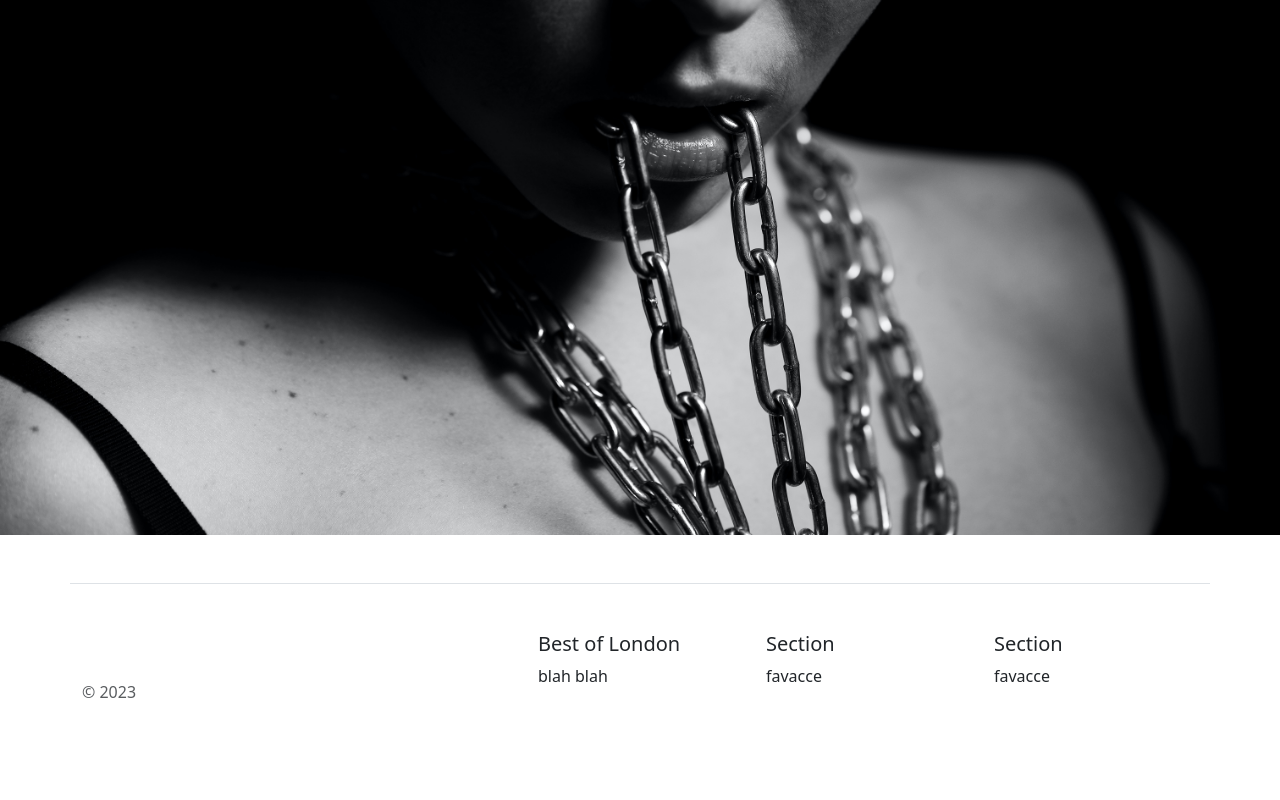
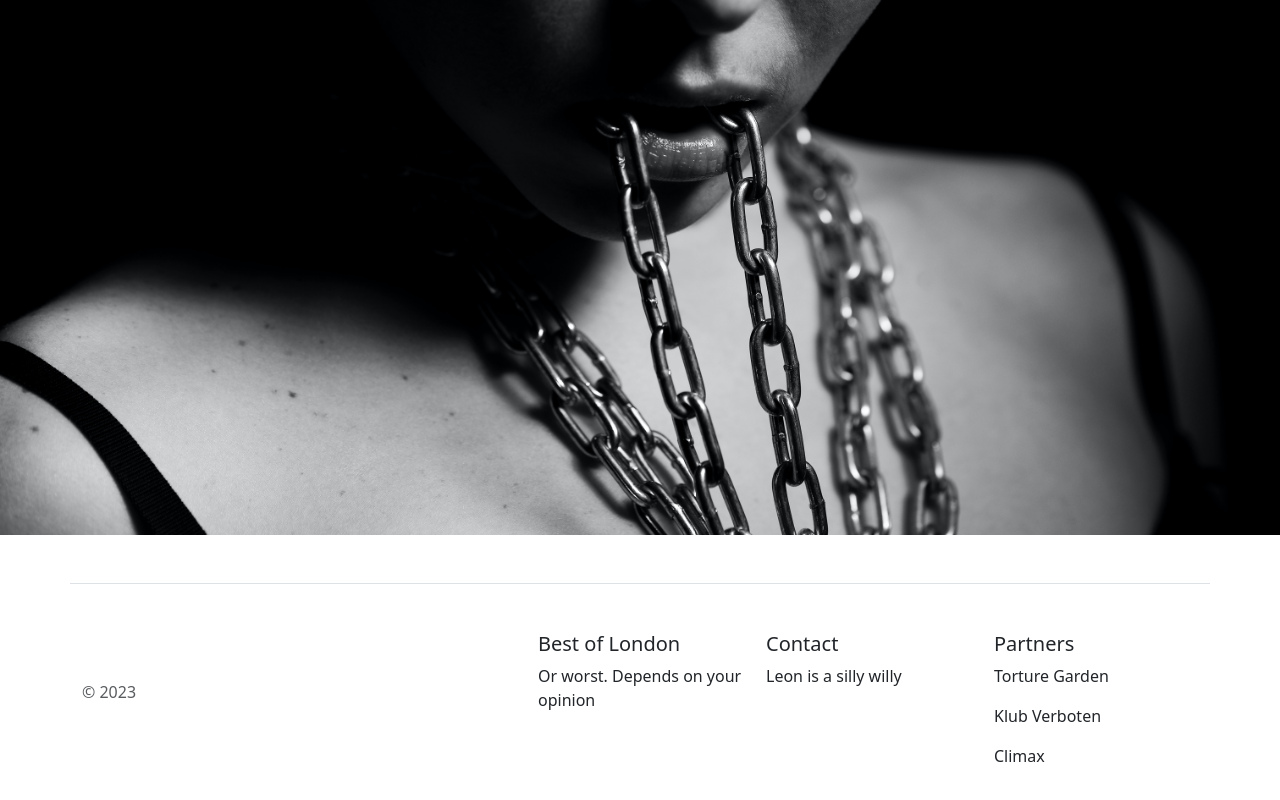
Before and after one commit to dantrovato/kinks-of-leon, a React (Vite) app: page / in a window 1280 px wide. Shown: the part 406-1206 px from the top of the page. Built offline with nearby package versions, Linux system fonts and the light colour scheme.

Commit message:
Add text to footer

```diff
--- a/src/components/Footer/Footer.tsx
+++ b/src/components/Footer/Footer.tsx
@@ -16,15 +16,17 @@ const Footer = () => {
 
         <div className="col mb-3">
           <h5>Best of London</h5>
-          <p>blah blah</p>
+          <p>Or worst. Depends on your opinion</p>
         </div>
         <div className="col mb-3">
-          <h5>Section</h5>
-          <p>favacce</p>
+          <h5>Contact</h5>
+          <p>Leon is a silly willy</p>
         </div>
         <div className="col mb-3">
-          <h5>Section</h5>
-          <p>favacce</p>
+          <h5>Partners</h5>
+          <p>Torture Garden</p>
+          <p>Klub Verboten</p>
+          <p>Climax</p>
         </div>
       </footer>
     </div>
```
